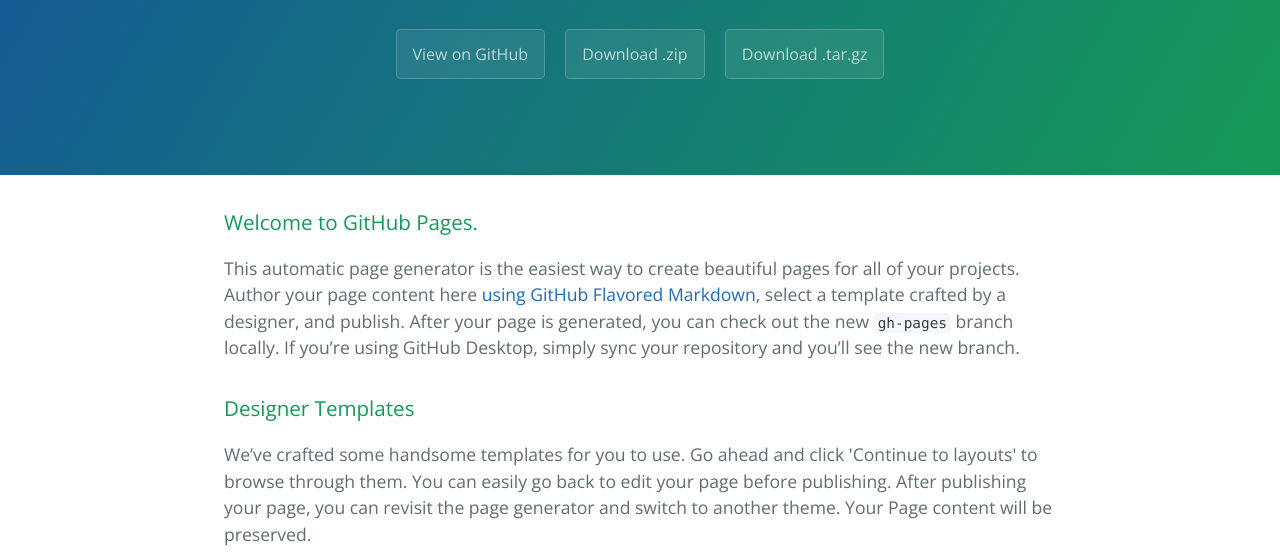
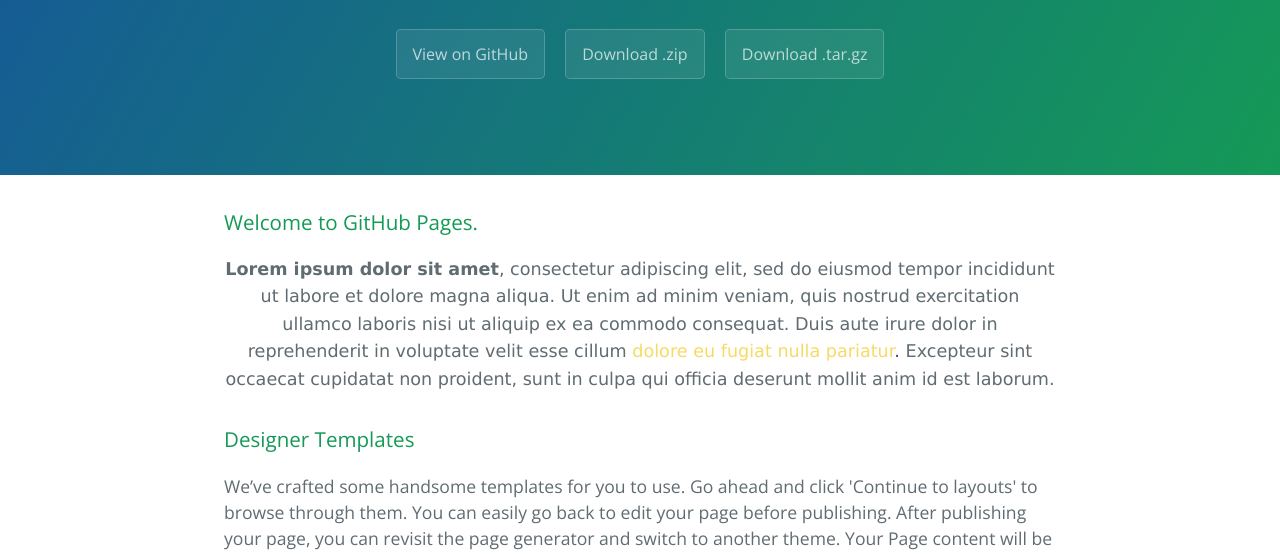
Before and after one commit to laurenciadc/Graphic-Design-, a plain HTML site: page index.html in a window 1280 px wide. Shown: the part 208-765 px from the top of the page. Drawn offline with nearby package versions, Linux system fonts and the light colour scheme.

Commit message:
Update index.html

```diff
--- a/index.html
+++ b/index.html
@@ -22,7 +22,10 @@
       <h3>
 <a id="welcome-to-github-pages" class="anchor" href="#welcome-to-github-pages" aria-hidden="true"><span aria-hidden="true" class="octicon octicon-link"></span></a>Welcome to GitHub Pages.</h3>
 
-<p>This automatic page generator is the easiest way to create beautiful pages for all of your projects. Author your page content here <a href="https://guides.github.com/features/mastering-markdown/">using GitHub Flavored Markdown</a>, select a template crafted by a designer, and publish. After your page is generated, you can check out the new <code>gh-pages</code> branch locally. If you’re using GitHub Desktop, simply sync your repository and you’ll see the new branch.</p>
+      <p style="text-align: center"><strong><span style="font-family: Verdana,Geneva,sans-serif;">Lorem ipsum dolor sit amet</span></strong><span style="font-family: Verdana,Geneva,sans-serif;">, consectetur adipiscing elit, sed do eiusmod tempor incididunt ut labore et dolore magna aliqua. Ut enim ad minim veniam, quis nostrud exercitation ullamco laboris nisi ut aliquip ex ea commodo consequat. Duis aute irure dolor in reprehenderit in voluptate velit esse cillum <span style="color: rgb(247, 218, 100);">dolore eu fugiat nulla pariatur</span><span style="color: rgb(85, 57, 130);">.</span> Excepteur sint occaecat cupidatat non proident, sunt in culpa qui officia deserunt mollit anim id est laborum.</span>
+</p>
+
+
 
 <h3>
 <a id="designer-templates" class="anchor" href="#designer-templates" aria-hidden="true"><span aria-hidden="true" class="octicon octicon-link"></span></a>Designer Templates</h3>
```
